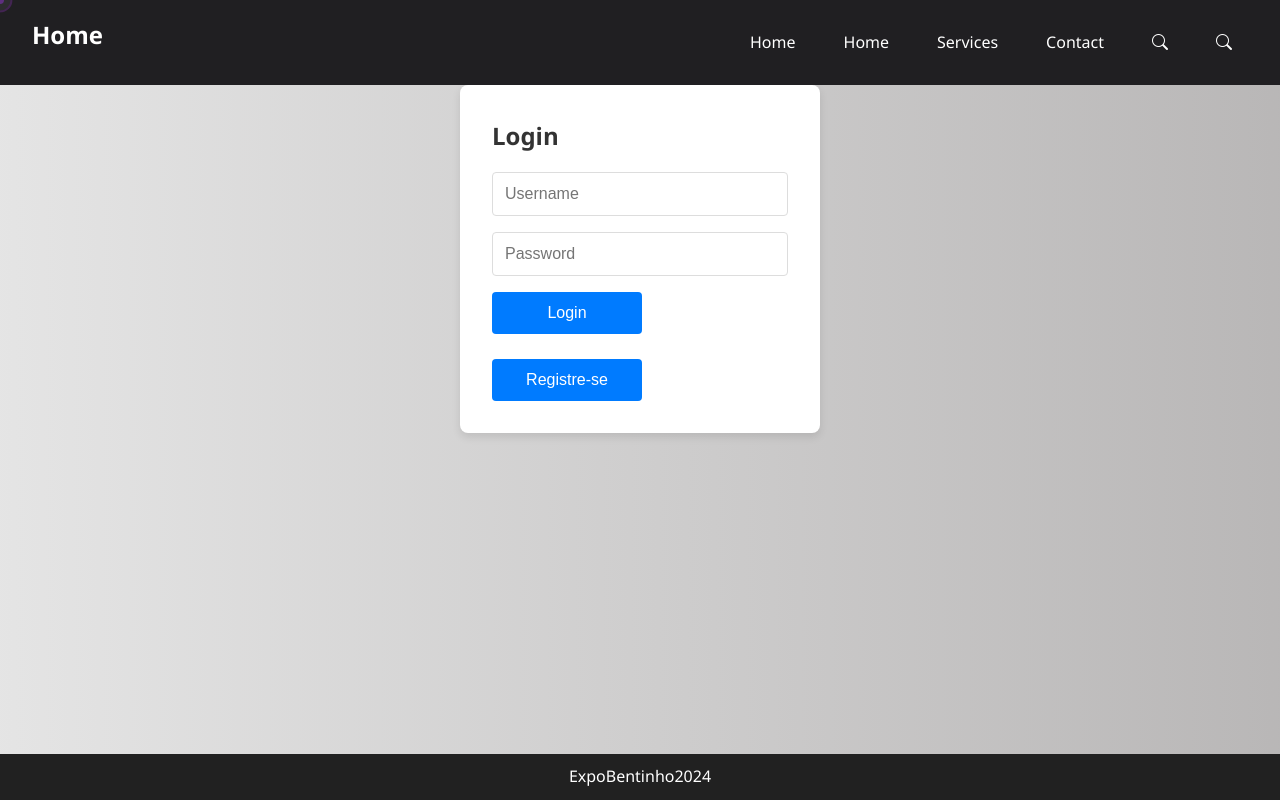
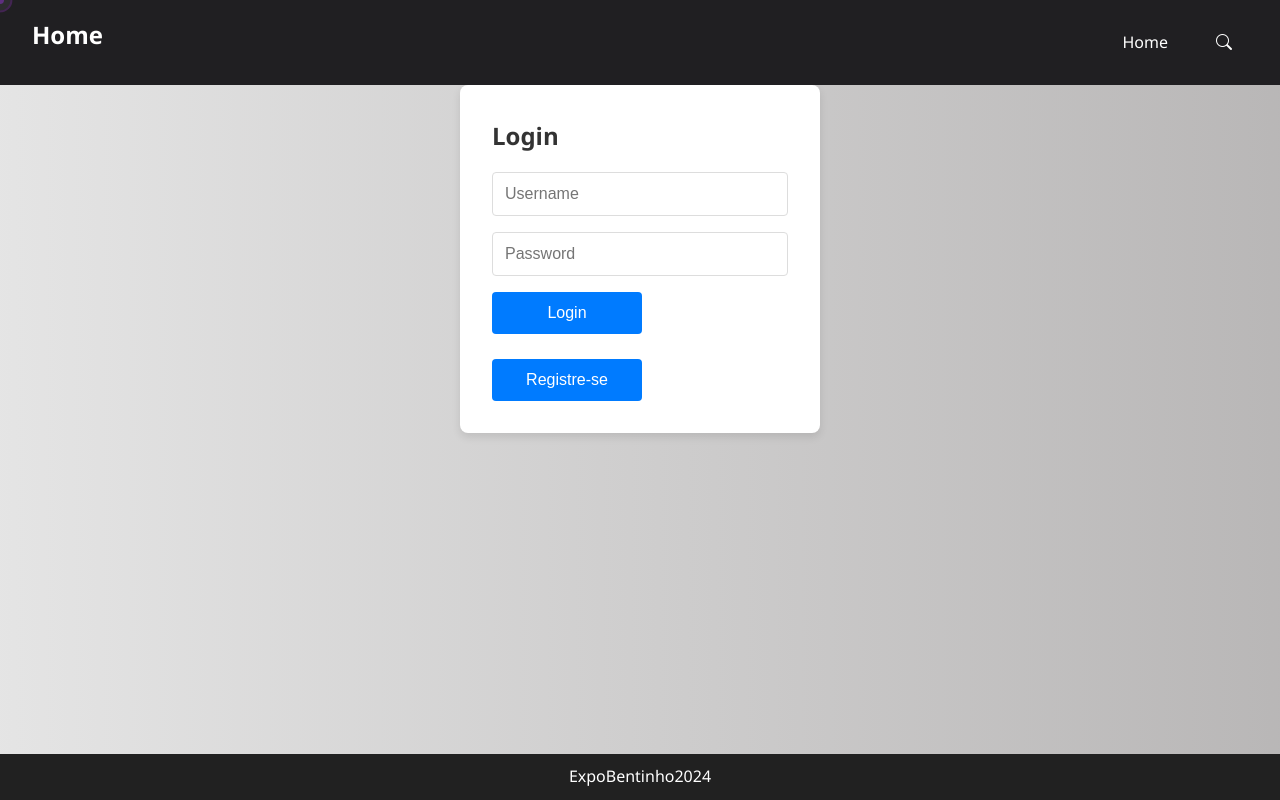
Before and after one commit to PrintfFiveo/newfronttest, a React (Vite) app: page / in a window 1280 px wide. Built offline with nearby package versions, Linux system fonts and the light colour scheme.

Commit message:
mudanca-endpoint

```diff
--- a/src/components/Loginform.jsx
+++ b/src/components/Loginform.jsx
@@ -11,7 +11,7 @@ const Login = ({ setToken, switchToRegister }) => {
     e.preventDefault();
 
     try {
-      const response = await axios.post('http://localhost/api/login', { email, password });
+      const response = await axios.post('https://grand-newt-enhanced.ngrok-free.app/api/login', { email, password });
       const token = response.data.token;
       setToken(token);
       localStorage.setItem('authToken', token);
--- a/src/components/NavBar.jsx
+++ b/src/components/NavBar.jsx
@@ -19,10 +19,6 @@ const Navbar = ( prop ) => {
       </div>
       <ul className={`nav-links ${isOpen ? 'show' : ''}`}>
         <li><a href="/">Home</a></li>
-         <li><a href="/frontendexpo">Home</a></li>
-        <li><a href="#services">Services</a></li>
-        <li><a href="#contact">Contact</a></li>
-        <li><a href="/frontendexpo/search" className="bi bi-search"></a></li>
          <li><a href="/search" className="bi bi-search"></a></li>
       </ul>
     </nav>
--- a/src/components/Navbar.css
+++ b/src/components/Navbar.css
@@ -29,7 +29,7 @@
     width: 30px;
     margin: 3px 0;
     transition: 0.3s;
-    color: #ffffff;
+    color: #000000;
 }
 
 .navbar .menu-toggle .bar.toggle:nth-child(1) {
--- a/src/components/get.jsx
+++ b/src/components/get.jsx
@@ -1,7 +1,7 @@
 import { useState, useEffect } from 'react';
 import './get.css';
 
-const BASE_URL = 'http://localhost/api/';
+const BASE_URL = 'https://grand-newt-enhanced.ngrok-free.app/api';
 
 
 const formatTimestampAsync = async (timestamp) => {
--- a/src/components/searchpre.jsx
+++ b/src/components/searchpre.jsx
@@ -1,7 +1,7 @@
 import { useState, useEffect } from 'react';
 import './get.css';
 
-const BASE_URL = 'http://localhost/api/';
+const BASE_URL = 'https://grand-newt-enhanced.ngrok-free.app/api/';
 
 const formatTimestampAsync = async (timestamp) => {
   return new Promise((resolve) => {
```
